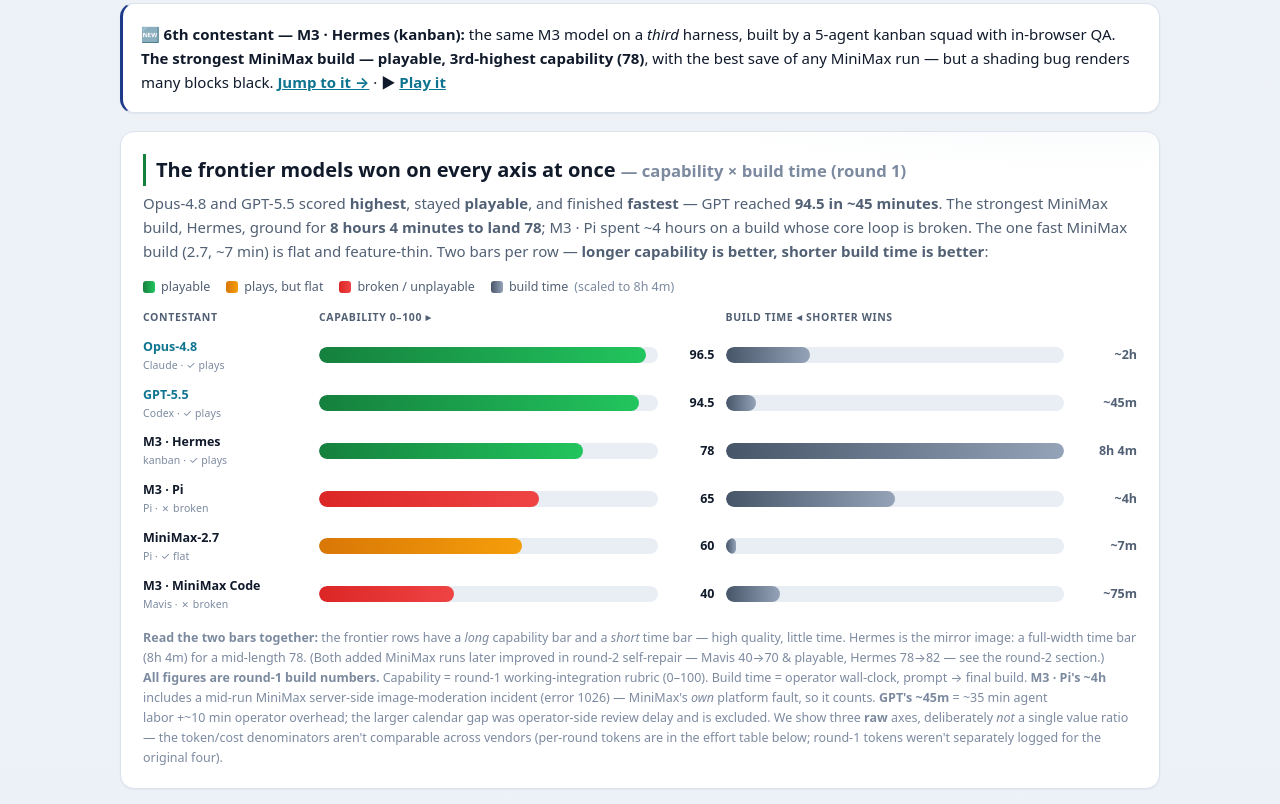
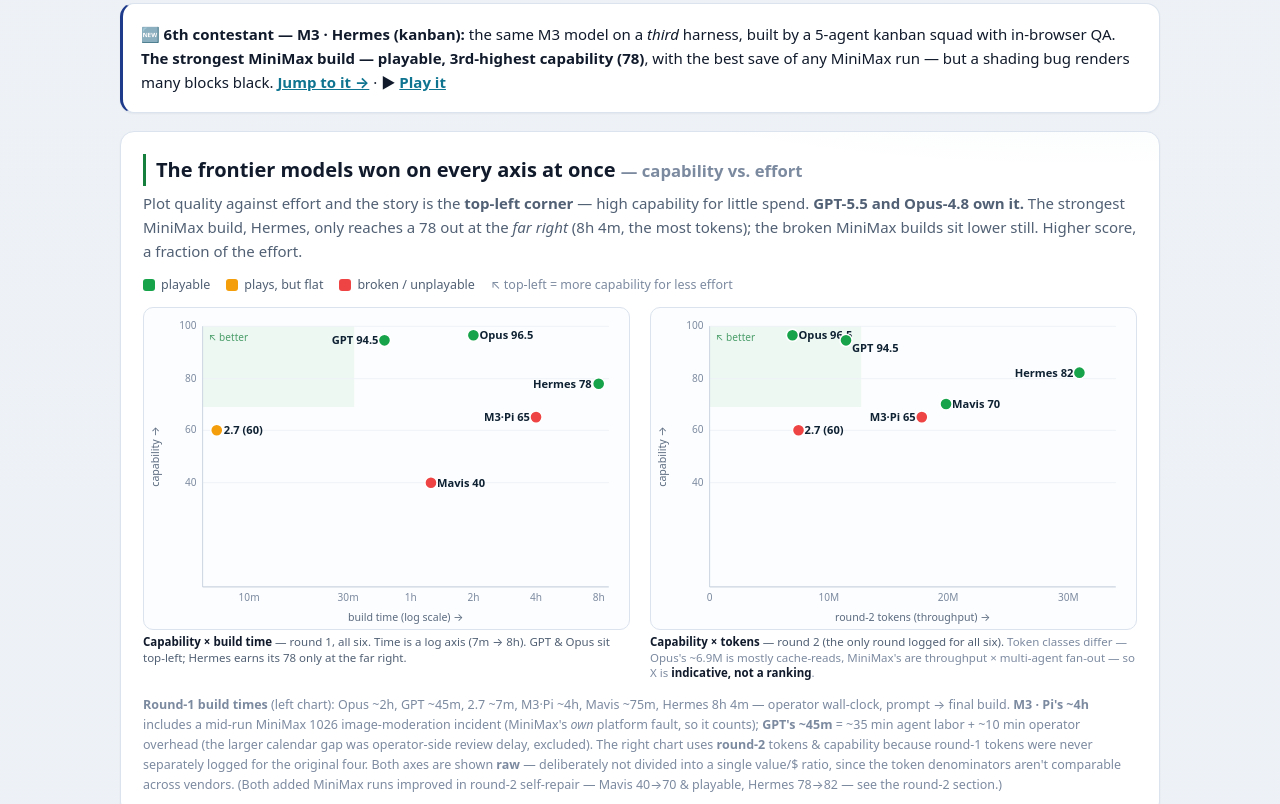
Before and after one commit to tho-stack/minecraft-clone-benchmark, a plain HTML site: page docs/index.html in a window 1280 px wide. Shown: the part 666-1470 px from the top of the page. Drawn offline with Linux system fonts and the light colour scheme.

Commit message:
Top overview: convert to two XY scatter plots (capability vs effort)
Replaces the dual-bar hero with two SVG scatters, per request for proper X/Y charts:
- Capability (Y, 0-100) × build time (X, log scale 7m->8h), round 1, all six points.
  GPT & Opus occupy the top-left 'better' corner; Hermes reaches 78 only at the far
  right (8h4m); broken MiniMax builds sit lower. Dots colored by playability.
- Capability (Y) × tokens (X), round 2 — the only round with token data for all six
  (round-1 tokens were never logged for the original four). Captioned as indicative,
  not a ranking: token classes differ (Opus ~6.9M mostly cache-reads; MiniMax =
  throughput x multi-agent fan-out). Both axes raw, no single value/$ ratio.
All numbers consistent with the corrected build times.

```diff
--- a/docs/index.html
+++ b/docs/index.html
@@ -108,38 +108,80 @@
   <main>
 
   <style>
-    .herochart{display:grid;gap:11px;margin-top:4px}
-    .hrow{display:grid;grid-template-columns:165px 1fr 46px 1fr 62px;gap:11px;align-items:center;font-size:12.5px}
-    .hrow .hn{font-weight:700;color:var(--ink);white-space:nowrap;overflow:hidden;text-overflow:ellipsis}
-    .hrow .hn small{display:block;font-weight:400;color:var(--dim);font-size:10.5px;letter-spacing:.01em}
-    .hbar{height:16px;border-radius:8px;background:#e9eef5;overflow:hidden}
-    .hbar>i{display:block;height:100%;border-radius:8px}
-    .hrow .hv{text-align:right;font-variant-numeric:tabular-nums;color:var(--ink);font-weight:700}
-    .hrow .hv.t{font-weight:600;color:var(--mut)}
-    .hhead{font-size:10.5px;text-transform:uppercase;letter-spacing:.06em;color:var(--mut);font-weight:700}
-    .hrow.frontier .hn{color:#0e7490}
-    @media(max-width:760px){.hrow{grid-template-columns:104px 1fr 38px;gap:7px}.hrow .htime,.hrow .htv{display:none}}
+    .scwrap{display:grid;grid-template-columns:1fr 1fr;gap:20px;margin-top:8px}
+    .scwrap figure{margin:0}
+    .scwrap figcaption{font-size:11.5px;color:var(--mut);margin-top:4px;line-height:1.35}
+    .scwrap figcaption b{color:var(--ink)}
+    svg.sc{width:100%;height:auto;display:block;border:1px solid var(--line);border-radius:10px;background:#fcfdfe}
+    svg.sc text{font-family:inherit}
+    @media(max-width:760px){.scwrap{grid-template-columns:1fr}}
   </style>
   <div class="panel" id="value" style="margin-top:18px;padding:20px 22px;background:radial-gradient(720px 240px at 92% -30%,rgba(14,116,144,.10),transparent),var(--panel)">
-    <h2 style="margin:.1em 0 .25em;border-left-color:var(--good)">The frontier models won on every axis at once <small>— capability × build time (round 1)</small></h2>
-    <p class="muted" style="margin:0 0 14px">Opus-4.8 and GPT-5.5 scored <b>highest</b>, stayed <b>playable</b>, and finished <b>fastest</b> — GPT reached <b>94.5 in ~45&nbsp;minutes</b>. The strongest MiniMax build, Hermes, ground for <b>8&nbsp;hours&nbsp;4&nbsp;minutes to land 78</b>; M3&nbsp;·&nbsp;Pi spent ~4&nbsp;hours on a build whose core loop is broken. The one fast MiniMax build (2.7, ~7&nbsp;min) is flat and feature-thin. Two bars per row — <b>longer capability is better, shorter build time is better</b>:</p>
+    <h2 style="margin:.1em 0 .25em;border-left-color:var(--good)">The frontier models won on every axis at once <small>— capability vs. effort</small></h2>
+    <p class="muted" style="margin:0 0 12px">Plot quality against effort and the story is the <b>top-left corner</b> — high capability for little spend. <b>GPT-5.5 and Opus-4.8 own it.</b> The strongest MiniMax build, Hermes, only reaches a 78 out at the <em>far right</em> (8h&nbsp;4m, the most tokens); the broken MiniMax builds sit lower still. Higher score, a fraction of the effort.</p>
     <div class="legend" style="margin:0 0 12px">
-      <span><i style="background:linear-gradient(90deg,#15803d,#22c55e)"></i> playable</span>
-      <span><i style="background:linear-gradient(90deg,#d97706,#f59e0b)"></i> plays, but flat</span>
-      <span><i style="background:linear-gradient(90deg,#dc2626,#ef4444)"></i> broken / unplayable</span>
-      <span><i style="background:linear-gradient(90deg,#475569,#94a3b8)"></i> build time <span class="dim">(scaled to 8h&nbsp;4m)</span></span>
+      <span><i style="background:#16a34a"></i> playable</span>
+      <span><i style="background:#f59e0b"></i> plays, but flat</span>
+      <span><i style="background:#ef4444"></i> broken / unplayable</span>
+      <span class="dim">↖ top-left = more capability for less effort</span>
     </div>
-    <div class="herochart">
-      <div class="hrow"><span class="hhead">Contestant</span><span class="hhead">Capability 0–100 ▸</span><span></span><span class="hhead htime">Build time ◂ shorter wins</span><span class="htv"></span></div>
-      <div class="hrow frontier"><div class="hn">Opus-4.8 <small>Claude · ✓ plays</small></div><div class="hbar"><i style="width:96.5%;background:linear-gradient(90deg,#15803d,#22c55e)"></i></div><div class="hv">96.5</div><div class="hbar htime"><i style="width:25%;background:linear-gradient(90deg,#475569,#94a3b8)"></i></div><div class="hv t htv">~2h</div></div>
-      <div class="hrow frontier"><div class="hn">GPT-5.5 <small>Codex · ✓ plays</small></div><div class="hbar"><i style="width:94.5%;background:linear-gradient(90deg,#15803d,#22c55e)"></i></div><div class="hv">94.5</div><div class="hbar htime"><i style="width:9%;background:linear-gradient(90deg,#475569,#94a3b8)"></i></div><div class="hv t htv">~45m</div></div>
-      <div class="hrow"><div class="hn">M3 · Hermes <small>kanban · ✓ plays</small></div><div class="hbar"><i style="width:78%;background:linear-gradient(90deg,#15803d,#22c55e)"></i></div><div class="hv">78</div><div class="hbar htime"><i style="width:100%;background:linear-gradient(90deg,#475569,#94a3b8)"></i></div><div class="hv t htv">8h 4m</div></div>
-      <div class="hrow"><div class="hn">M3 · Pi <small>Pi · ✗ broken</small></div><div class="hbar"><i style="width:65%;background:linear-gradient(90deg,#dc2626,#ef4444)"></i></div><div class="hv">65</div><div class="hbar htime"><i style="width:50%;background:linear-gradient(90deg,#475569,#94a3b8)"></i></div><div class="hv t htv">~4h</div></div>
-      <div class="hrow"><div class="hn">MiniMax-2.7 <small>Pi · ✓ flat</small></div><div class="hbar"><i style="width:60%;background:linear-gradient(90deg,#d97706,#f59e0b)"></i></div><div class="hv">60</div><div class="hbar htime"><i style="width:3%;background:linear-gradient(90deg,#475569,#94a3b8)"></i></div><div class="hv t htv">~7m</div></div>
-      <div class="hrow"><div class="hn">M3 · MiniMax Code <small>Mavis · ✗ broken</small></div><div class="hbar"><i style="width:40%;background:linear-gradient(90deg,#dc2626,#ef4444)"></i></div><div class="hv">40</div><div class="hbar htime"><i style="width:16%;background:linear-gradient(90deg,#475569,#94a3b8)"></i></div><div class="hv t htv">~75m</div></div>
+    <div class="scwrap">
+      <figure>
+        <svg class="sc" viewBox="0 0 480 318" role="img" aria-label="Scatter: capability versus build time, round 1">
+          <g font-family="inherit">
+            <rect x="58" y="18" width="150" height="80" fill="#16a34a" opacity="0.06"/>
+            <text x="64" y="33" font-size="10" fill="#15803d" opacity="0.75">↖ better</text>
+            <line x1="58" y1="18" x2="460" y2="18" stroke="#eef2f7"/><text x="52" y="21" font-size="10" fill="#7c8aa0" text-anchor="end">100</text>
+            <line x1="58" y1="70" x2="460" y2="70" stroke="#eef2f7"/><text x="52" y="73" font-size="10" fill="#7c8aa0" text-anchor="end">80</text>
+            <line x1="58" y1="121" x2="460" y2="121" stroke="#eef2f7"/><text x="52" y="124" font-size="10" fill="#7c8aa0" text-anchor="end">60</text>
+            <line x1="58" y1="173" x2="460" y2="173" stroke="#eef2f7"/><text x="52" y="176" font-size="10" fill="#7c8aa0" text-anchor="end">40</text>
+            <line x1="58" y1="18" x2="58" y2="276" stroke="#cbd5e1"/><line x1="58" y1="276" x2="460" y2="276" stroke="#cbd5e1"/>
+            <text x="104" y="290" font-size="10" fill="#7c8aa0" text-anchor="middle">10m</text>
+            <text x="202" y="290" font-size="10" fill="#7c8aa0" text-anchor="middle">30m</text>
+            <text x="264" y="290" font-size="10" fill="#7c8aa0" text-anchor="middle">1h</text>
+            <text x="326" y="290" font-size="10" fill="#7c8aa0" text-anchor="middle">2h</text>
+            <text x="388" y="290" font-size="10" fill="#7c8aa0" text-anchor="middle">4h</text>
+            <text x="450" y="290" font-size="10" fill="#7c8aa0" text-anchor="middle">8h</text>
+            <text x="259" y="310" font-size="10.5" fill="#5b6b80" text-anchor="middle">build time (log scale) →</text>
+            <text x="15" y="147" font-size="10.5" fill="#5b6b80" text-anchor="middle" transform="rotate(-90 15 147)">capability →</text>
+            <circle cx="326" cy="27" r="6" fill="#16a34a" stroke="#fff" stroke-width="1.5"/><text x="332" y="31" font-size="11" font-weight="600" fill="#0f2233">Opus 96.5</text>
+            <circle cx="238" cy="32" r="6" fill="#16a34a" stroke="#fff" stroke-width="1.5"/><text x="232" y="36" font-size="11" font-weight="600" fill="#0f2233" text-anchor="end">GPT 94.5</text>
+            <circle cx="450" cy="75" r="6" fill="#16a34a" stroke="#fff" stroke-width="1.5"/><text x="443" y="79" font-size="11" font-weight="600" fill="#0f2233" text-anchor="end">Hermes 78</text>
+            <circle cx="388" cy="108" r="6" fill="#ef4444" stroke="#fff" stroke-width="1.5"/><text x="382" y="112" font-size="11" font-weight="600" fill="#0f2233" text-anchor="end">M3·Pi 65</text>
+            <circle cx="72" cy="121" r="6" fill="#f59e0b" stroke="#fff" stroke-width="1.5"/><text x="79" y="125" font-size="11" font-weight="600" fill="#0f2233">2.7 (60)</text>
+            <circle cx="284" cy="173" r="6" fill="#ef4444" stroke="#fff" stroke-width="1.5"/><text x="290" y="177" font-size="11" font-weight="600" fill="#0f2233">Mavis 40</text>
+          </g>
+        </svg>
+        <figcaption><b>Capability × build time</b> — round 1, all six. Time is a log axis (7m → 8h). GPT &amp; Opus sit top-left; Hermes earns its 78 only at the far right.</figcaption>
+      </figure>
+      <figure>
+        <svg class="sc" viewBox="0 0 480 318" role="img" aria-label="Scatter: capability versus tokens, round 2">
+          <g font-family="inherit">
+            <rect x="58" y="18" width="150" height="80" fill="#16a34a" opacity="0.06"/>
+            <text x="64" y="33" font-size="10" fill="#15803d" opacity="0.75">↖ better</text>
+            <line x1="58" y1="18" x2="460" y2="18" stroke="#eef2f7"/><text x="52" y="21" font-size="10" fill="#7c8aa0" text-anchor="end">100</text>
+            <line x1="58" y1="70" x2="460" y2="70" stroke="#eef2f7"/><text x="52" y="73" font-size="10" fill="#7c8aa0" text-anchor="end">80</text>
+            <line x1="58" y1="121" x2="460" y2="121" stroke="#eef2f7"/><text x="52" y="124" font-size="10" fill="#7c8aa0" text-anchor="end">60</text>
+            <line x1="58" y1="173" x2="460" y2="173" stroke="#eef2f7"/><text x="52" y="176" font-size="10" fill="#7c8aa0" text-anchor="end">40</text>
+            <line x1="58" y1="18" x2="58" y2="276" stroke="#cbd5e1"/><line x1="58" y1="276" x2="460" y2="276" stroke="#cbd5e1"/>
+            <text x="58" y="290" font-size="10" fill="#7c8aa0" text-anchor="middle">0</text>
+            <text x="176" y="290" font-size="10" fill="#7c8aa0" text-anchor="middle">10M</text>
+            <text x="294" y="290" font-size="10" fill="#7c8aa0" text-anchor="middle">20M</text>
+            <text x="413" y="290" font-size="10" fill="#7c8aa0" text-anchor="middle">30M</text>
+            <text x="259" y="310" font-size="10.5" fill="#5b6b80" text-anchor="middle">round-2 tokens (throughput) →</text>
+            <text x="15" y="147" font-size="10.5" fill="#5b6b80" text-anchor="middle" transform="rotate(-90 15 147)">capability →</text>
+            <circle cx="140" cy="27" r="6" fill="#16a34a" stroke="#fff" stroke-width="1.5"/><text x="146" y="31" font-size="11" font-weight="600" fill="#0f2233">Opus 96.5</text>
+            <circle cx="193" cy="32" r="6" fill="#16a34a" stroke="#fff" stroke-width="1.5"/><text x="199" y="44" font-size="11" font-weight="600" fill="#0f2233">GPT 94.5</text>
+            <circle cx="424" cy="64" r="6" fill="#16a34a" stroke="#fff" stroke-width="1.5"/><text x="418" y="68" font-size="11" font-weight="600" fill="#0f2233" text-anchor="end">Hermes 82</text>
+            <circle cx="292" cy="95" r="6" fill="#16a34a" stroke="#fff" stroke-width="1.5"/><text x="298" y="99" font-size="11" font-weight="600" fill="#0f2233">Mavis 70</text>
+            <circle cx="268" cy="108" r="6" fill="#ef4444" stroke="#fff" stroke-width="1.5"/><text x="262" y="112" font-size="11" font-weight="600" fill="#0f2233" text-anchor="end">M3·Pi 65</text>
+            <circle cx="146" cy="121" r="6" fill="#ef4444" stroke="#fff" stroke-width="1.5"/><text x="152" y="125" font-size="11" font-weight="600" fill="#0f2233">2.7 (60)</text>
+          </g>
+        </svg>
+        <figcaption><b>Capability × tokens</b> — round 2 (the only round logged for all six). <span class="dim">Token classes differ — Opus's ~6.9M is mostly cache-reads, MiniMax's are throughput × multi-agent fan-out — so X is <b>indicative, not a ranking</b>.</span></figcaption>
+      </figure>
     </div>
-    <small style="display:block;margin-top:15px"><b>Read the two bars together:</b> the frontier rows have a <em>long</em> capability bar and a <em>short</em> time bar — high quality, little time. Hermes is the mirror image: a full-width time bar (8h&nbsp;4m) for a mid-length 78. <span class="dim">(Both added MiniMax runs later improved in round-2 self-repair — Mavis 40→70 &amp; playable, Hermes 78→82 — see the round-2 section.)</span><br>
-    <b>All figures are round-1 build numbers.</b> Capability = round-1 working-integration rubric (0–100). Build time = operator wall-clock, prompt&nbsp;→&nbsp;final build. <b>M3&nbsp;·&nbsp;Pi's ~4h</b> includes a mid-run MiniMax server-side image-moderation incident (error&nbsp;1026) — MiniMax's <em>own</em> platform fault, so it counts. <b>GPT's ~45m</b> = ~35&nbsp;min agent labor&nbsp;+~10&nbsp;min operator overhead; the larger calendar gap was operator-side review delay and is excluded. We show three <b>raw</b> axes, deliberately <em>not</em> a single value ratio — the token/cost denominators aren't comparable across vendors (per-round tokens are in the effort table below; round-1 tokens weren't separately logged for the original four).</small>
+    <small style="display:block;margin-top:14px"><b>Round-1 build times</b> (left chart): Opus ~2h, GPT ~45m, 2.7 ~7m, M3·Pi ~4h, Mavis ~75m, Hermes 8h&nbsp;4m — operator wall-clock, prompt&nbsp;→&nbsp;final build. <b>M3&nbsp;·&nbsp;Pi's ~4h</b> includes a mid-run MiniMax 1026 image-moderation incident (MiniMax's <em>own</em> platform fault, so it counts); <b>GPT's ~45m</b> = ~35&nbsp;min agent labor + ~10&nbsp;min operator overhead (the larger calendar gap was operator-side review delay, excluded). The right chart uses <b>round-2</b> tokens &amp; capability because round-1 tokens were never separately logged for the original four. Both axes are shown <b>raw</b> — deliberately not divided into a single value/$ ratio, since the token denominators aren't comparable across vendors. <span class="dim">(Both added MiniMax runs improved in round-2 self-repair — Mavis 40→70 &amp; playable, Hermes 78→82 — see the round-2 section.)</span></small>
   </div>
 
   <div class="callout info" style="margin-top:18px">
```
